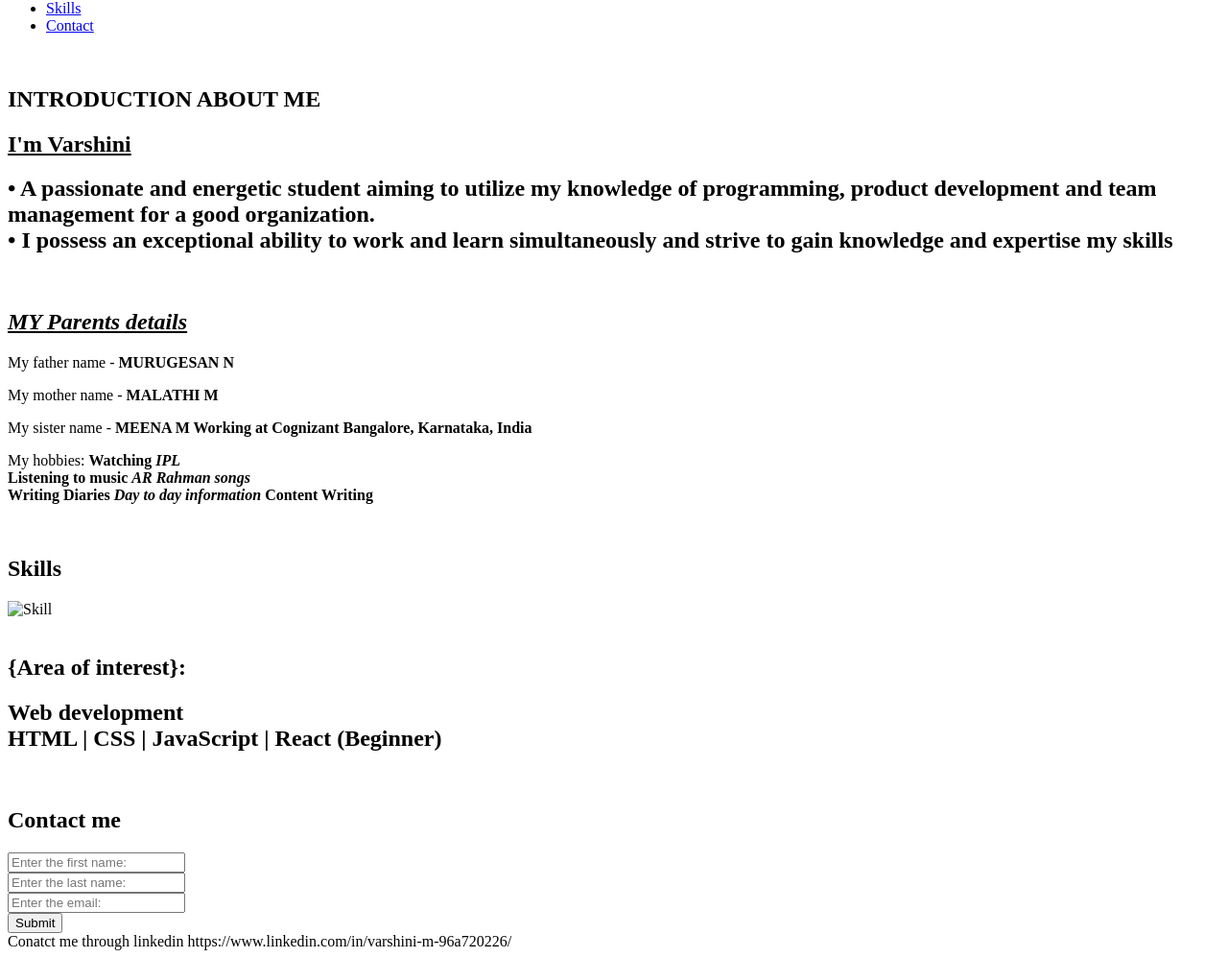
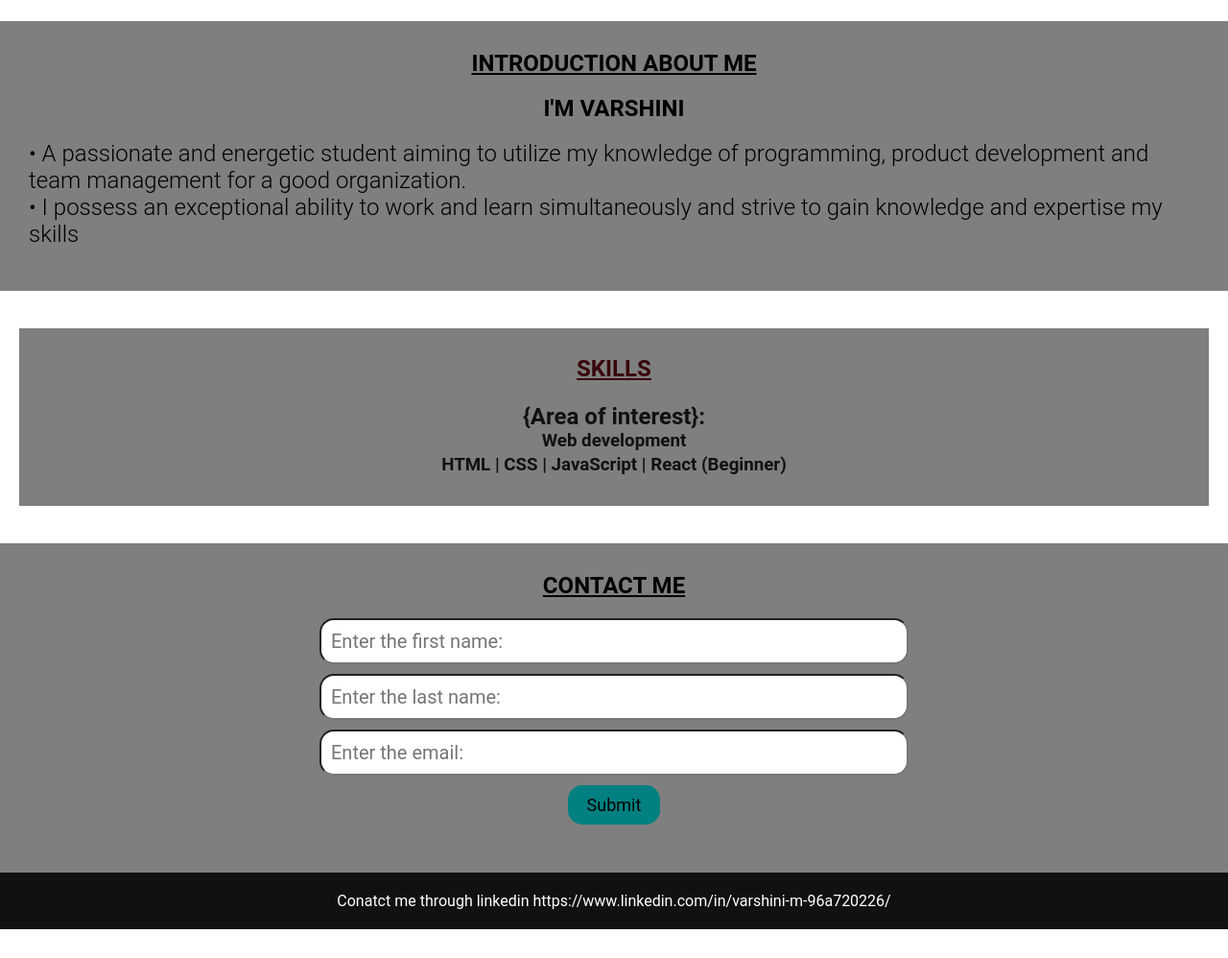
Before and after one commit to Varshini11113/FirstWebProject, a plain HTML site: page index.html in a window 1280 px wide. Shown: the part 257-1255 px from the top of the page at 96% size. After the commit the page ends 1225 px from the top, so only its background shows below. Drawn offline with Linux system fonts and the light colour scheme; a web font is replaced by a local one.

Commit message:
Css and Html file included

```diff
--- a/index.html
+++ b/index.html
@@ -5,105 +5,56 @@
     <meta http-equiv="X-UA-Compatible" content="IE=edge">
     <meta name="viewport" content="width=device-width, initial-scale=1.0">
     <title>FirstWebProject</title>
+    <link rel="stylesheet" href="style.css" type="text/css"/>
+    <link rel="stylesheet" href="https://fonts.googleapis.com/css?family=Sofia">
 </head>
 <body>
     <h1>I beleive in existence of GOD!</h1>
     <h2>I can Do it and I'll do it</h2>
     <header>
-        <h1> My name  <b><em>Varshini M </em></b></h1>
+        <h1><b>Varshini M</b></h1>
     </header>
     <br>
     <nav>
         <ul>
-            <li> <a href="#"> HOME </a></li>
-            <li> <a href="#"> ABOUT ME </a></li>
-            <li> <a href="#"> Skills </a></li>
-            <li> <a href="#"> Contact </a></li>
+            <li> <a href="#"> <b> Home </b> </a></li>
+            <li> <a href="#"> <b> About me </b></a></li>
+            <li> <a href="#"> <b> Skills </b></a></li>
+            <li> <a href="#"> <b> Contact </b></a></li>
         </ul>
     </nav>
     <br>
-    <section>
-        <div class="card">
-            <div class="center aligned content">
-                <h1>INTRODUCTION ABOUT ME</h1>
-                <h2> <u> I'm Varshini </u> </h2>
+    <section class="home">
+        <div class="home__content">
+                <h1><b><u>INTRODUCTION ABOUT ME</u></b></h1><br>
+                <h1> <b>I'm Varshini </b> </h1><br>
                 <h2> • A passionate and energetic student aiming to utilize my knowledge of programming, product development and team management for a good organization.
 
                     <br /> • I possess an exceptional ability to work and learn simultaneously and strive to gain knowledge and expertise my skills </h2>
-            </div>
         </div>
     </section>
     <br>
-    <section>
-        <div>
+    <section class="aboutme">
+        <div class="abtme_content">
             <p>
-                <h1> <b> <em> <u> <i> MY Parents details</i> </u> </em> </b> </h1>
-            </p>
-            <p>
-                My father name - <b>
-                    MURUGESAN N
-                </b>
-            </p>
-            <p>
-                My mother name - <b>
-                    MALATHI M
-                </b>
-            </p>
-            <p>
-                My sister name - <b>
-                    MEENA M
-                Working at Cognizant Bangalore, Karnataka, India
-                </b>
-            </p>
-            <p>
-                My hobbies:
-                <b>
-                    Watching <i> IPL </i>
-                </b>
+                <h1 style="color: rgb(56, 6, 11)"> <b> <u>SKILLS</u> </b><br></h1>
                 <br>
-                <b>
-                    Listening to music <i> AR Rahman songs </i>
-                </b>
-                <br>
-                <b>
-                    Writing Diaries <i> Day to day information</i>
-                </b>
-                <b>
-                    Content Writing
-                </b>
-                <br>
+                <h2>{Area of interest}: </h2>
+                <h3>  Web development <br />
+                      HTML | CSS | JavaScript | React (Beginner)
+                </h3>
             </p>
         </div>
     </section>
     <br>
-    <section>
-        <div>
-            <h1>Skills </h1>
-            <img src="skill.jpg" alt="Skill">
-        </div>
-    </section>
-    <br>
-    <section>
-        <div>
-            <p>
-                <h1> {Area of interest}: </h1>
-                <h2>  Web development <br />
-                      HTML | CSS | JavaScript | React (Beginner)
-                </h2>
-            </p>
-        </div>
-    </section>
-    <br>
-    <section>
-        <div>
+    <section class="contact">
             <h2>Contact me</h2>
-            <form action="">
+            <form class="contact__form">
                 <input type="text" name="FirstName" placeholder="Enter the first name:"> <br>
                 <input type="text" name="LastName" placeholder="Enter the last name:"> <br>
                 <input type="text" name="Email" placeholder="Enter the email:"> <br>
                 <button type="submit">Submit</button>
             </form>
-        </div>
     </section>
     <footer>
         Conatct me through linkedin https://www.linkedin.com/in/varshini-m-96a720226/
--- /dev/null
+++ b/style.css
@@ -0,0 +1,118 @@
+* {
+    margin: 0px;
+    padding: 0px;
+    font-family: "Roboto", sans-serif;
+}
+
+header{
+    background-color: #111111;
+    padding: 30px;
+    text-align: center;
+    text-transform: uppercase;
+}
+
+header h1{
+    color: #fff;
+    font-size: 40px;
+}
+
+nav{
+    padding: 20px;
+}
+
+nav ul {
+    list-style-type: none;
+    text-align: center;
+}
+
+nav ul li{
+    display: inline;
+}
+
+nav li a{
+    text-decoration: none;
+    margin: 0px 20px;
+    color: #000000;
+    font-size: 24px;
+    font-weight: 800;
+    text-transform: uppercase;
+}
+
+nav li a: hover{
+    color: #888;
+}
+
+.home h1{
+    text-transform: uppercase;
+}
+
+.home__content{
+    background-color: rgba(0,0,0,0.5);
+    padding: 30px;
+    text-align: center;
+}
+
+.home__content h1 {
+    color: black;
+}
+.home__content h2 {
+    font-weight: 300;
+    margin-bottom: 15px;
+    fonr-size: 38px;
+    color: black;
+    text-align: left;
+}
+
+.abtme_content{
+    padding: 30px;
+    margin: 20px;
+    text-align: center;
+    color: #111111;
+    line-height: 25px;
+    background-color: rgba(0,0,0,0.5);
+}
+
+.contact{
+    background-color: rgba(0,0,0,0.5);
+    background-position: center;
+    background-size: cover;
+    padding: 30px;
+    text-align: center;
+}
+
+.contact__form{
+    padding: 20px;
+    text-align: center;
+}
+
+.contact__form input{
+    border; 1px solid #dfdfdf;
+    padding: 10px;
+    width: 50%;
+    border-radius: 15px;
+    font-size: 20px;
+    margin-bottom: 10px;
+}
+
+.contact h2{
+    text-transform: uppercase;
+    text-decoration: underline;
+}
+.contact__form button{
+    padding: 10px 20px;
+    font-size: 18px;
+    border-radius: 15px;
+    background-color: teal;
+    text-align: center;
+    font-weight: 40px;
+    cursor: pointer;
+    border: none;
+}
+
+footer{
+    background: #111;
+    text-align: center;
+    color: #fff;
+    text-size: 30px;
+    padding: 20px;
+}
```
